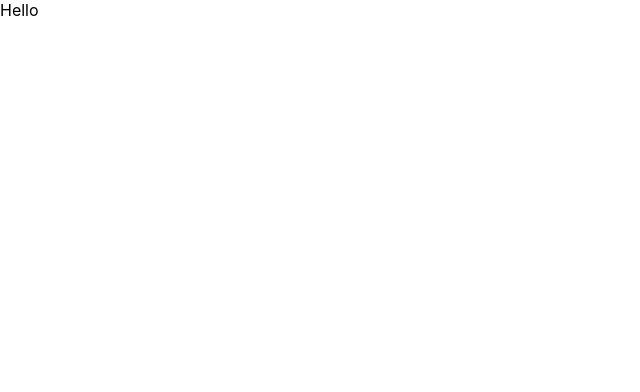
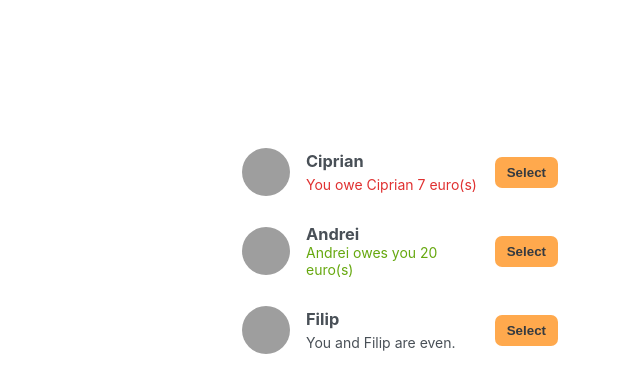
Before and after one commit to cipriancozma/eating-with-react, a React (Create React App) app: page / in a window 1280 px wide. Shown: the top 392 px of the page, without its empty margins (0-640 px from the left). Built offline with nearby package versions, Linux system fonts and the light colour scheme; grey boxes are pictures that could not be loaded.

Commit message:
added some new components and style

```diff
--- a/src/App.js
+++ b/src/App.js
@@ -1,5 +1,13 @@
+import ListOfFriends from "./components/ListOfFriends";
+
 function App() {
-  return <div className="App">Hello</div>;
+  return (
+    <div className="app">
+      <div className="sidebar">
+        <ListOfFriends />
+      </div>
+    </div>
+  );
 }
 
 export default App;
--- /dev/null
+++ b/src/components/Friend.js
@@ -0,0 +1,24 @@
+import React from "react";
+
+function Friend({ friend }) {
+  return (
+    <li>
+      <img src={friend.image} alt={friend.name} />
+      <h3>{friend.name}</h3>
+      {friend.balance < 0 && (
+        <p className="red">
+          You owe {friend.name} {Math.abs(friend.balance)} euro(s)
+        </p>
+      )}
+      {friend.balance > 0 && (
+        <p className="green">
+          {friend.name} owes you {Math.abs(friend.balance)} euro(s)
+        </p>
+      )}
+      {friend.balance === 0 && <p>You and {friend.name} are even.</p>}
+      <button className="button">Select</button>
+    </li>
+  );
+}
+
+export default Friend;
--- /dev/null
+++ b/src/components/ListOfFriends.js
@@ -0,0 +1,16 @@
+import React from "react";
+import { initialFriends } from "../data";
+import Friend from "./Friend";
+
+function ListOfFriends() {
+  const friends = initialFriends;
+  return (
+    <ul>
+      {friends.map((friend) => {
+        return <Friend friend={friend} key={friend.id} />;
+      })}
+    </ul>
+  );
+}
+
+export default ListOfFriends;
--- /dev/null
+++ b/src/data.js
@@ -0,0 +1,20 @@
+export const initialFriends = [
+  {
+    id: 118836,
+    name: "Ciprian",
+    image: "https://i.pravatar.cc/48?u=118836",
+    balance: -7,
+  },
+  {
+    id: 933372,
+    name: "Andrei",
+    image: "https://i.pravatar.cc/48?u=933372",
+    balance: 20,
+  },
+  {
+    id: 499476,
+    name: "Filip",
+    image: "https://i.pravatar.cc/48?u=499476",
+    balance: 0,
+  },
+];
--- a/src/index.css
+++ b/src/index.css
@@ -1,13 +1,169 @@
-body {
-  margin: 0;
-  font-family: -apple-system, BlinkMacSystemFont, 'Segoe UI', 'Roboto', 'Oxygen',
-    'Ubuntu', 'Cantarell', 'Fira Sans', 'Droid Sans', 'Helvetica Neue',
-    sans-serif;
-  -webkit-font-smoothing: antialiased;
-  -moz-osx-font-smoothing: grayscale;
+:root {
+  --color-lightest: #fff4e6;
+  --color-light: #ffe8cc;
+  --color-medium: #ffa94d;
+  --color-dark: #ff922b;
 }
 
-code {
-  font-family: source-code-pro, Menlo, Monaco, Consolas, 'Courier New',
-    monospace;
+* {
+  margin: 0;
+  padding: 0;
+  box-sizing: border-box;
 }
+
+html {
+  font-size: 62.5%;
+  font-family: -apple-system, BlinkMacSystemFont, "Segoe UI", Roboto, Oxygen,
+    Ubuntu, Cantarell, "Open Sans", "Helvetica Neue", sans-serif;
+}
+
+body {
+  height: 100vh;
+  color: #495057;
+  display: flex;
+  align-items: center;
+  justify-content: center;
+}
+
+.app {
+  min-height: 66vh;
+  display: grid;
+  grid-template-columns: 34rem 44rem;
+  column-gap: 4rem;
+  align-items: start;
+}
+
+.button {
+  background-color: var(--color-medium);
+  color: #343a40;
+  padding: 0.8rem 1.2rem;
+  border: none;
+  border-radius: 7px;
+  font-weight: bold;
+  cursor: pointer;
+  transition: 0.3s;
+}
+
+.button:hover {
+  background-color: var(--color-dark);
+}
+
+.sidebar ul {
+  list-style: none;
+  display: flex;
+  flex-direction: column;
+  gap: 0.4rem;
+  font-size: 1.4rem;
+  margin-bottom: 2rem;
+}
+
+.sidebar li {
+  display: grid;
+  grid-template-columns: 4.8rem 1fr auto;
+  align-items: center;
+  column-gap: 1.6rem;
+
+  padding: 1.2rem;
+  border-radius: 7px;
+  transition: 0.5s;
+}
+
+.selected,
+.sidebar li:hover {
+  background-color: var(--color-lightest);
+}
+
+.sidebar li img {
+  border-radius: 50%;
+  width: 100%;
+  grid-row: span 2;
+}
+
+.sidebar li h3 {
+  grid-row: 1;
+  grid-column: 2;
+}
+
+.sidebar li p {
+  grid-row: 2;
+  grid-column: 2;
+}
+
+.sidebar li .button {
+  grid-row: span 2;
+  grid-column: 3;
+}
+
+.sidebar > .button {
+  float: right;
+  margin-right: 1.2rem;
+}
+
+.green {
+  color: #66a80f;
+}
+
+.red {
+  color: #e03131;
+}
+
+form {
+  font-size: 1.6rem;
+  display: grid;
+  align-items: center;
+  gap: 1.2rem;
+
+  background-color: var(--color-lightest);
+  border-radius: 7px;
+}
+
+.form-add-friend {
+  grid-template-columns: 1fr 1.5fr;
+  margin-bottom: 1.6rem;
+  padding: 1.2rem;
+}
+.form-split-bill {
+  grid-template-columns: 1fr 12rem;
+  padding: 3.2rem 4rem;
+}
+
+label {
+  font-weight: 500;
+}
+
+label::first-letter {
+  display: inline-block;
+  margin-right: 4px;
+  font-size: 1.8rem;
+}
+
+input,
+select {
+  font-family: inherit;
+  color: inherit;
+  font-size: 1.5rem;
+  padding: 0.7rem;
+  text-align: center;
+  border: 1px solid var(--color-light);
+  border-radius: 4px;
+  transition: 0.3s;
+}
+
+input:focus,
+select:focus {
+  outline: none;
+  border: 1px solid var(--color-dark);
+}
+
+form .button {
+  margin-top: 0.6rem;
+  grid-column: 2;
+}
+
+form h2 {
+  grid-column: 1 / -1;
+  font-size: 2.2rem;
+  text-transform: uppercase;
+  letter-spacing: -0.5px;
+  margin-bottom: 1.6rem;
+}
```
